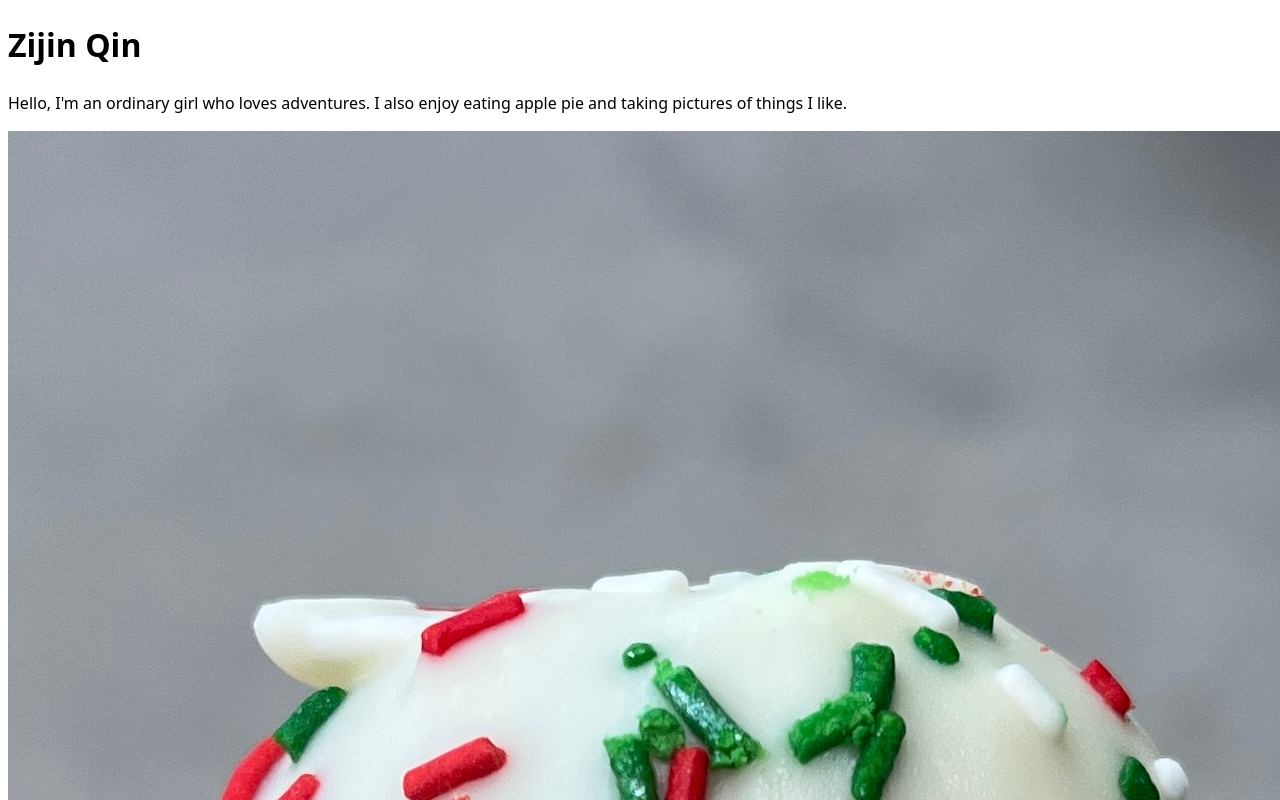
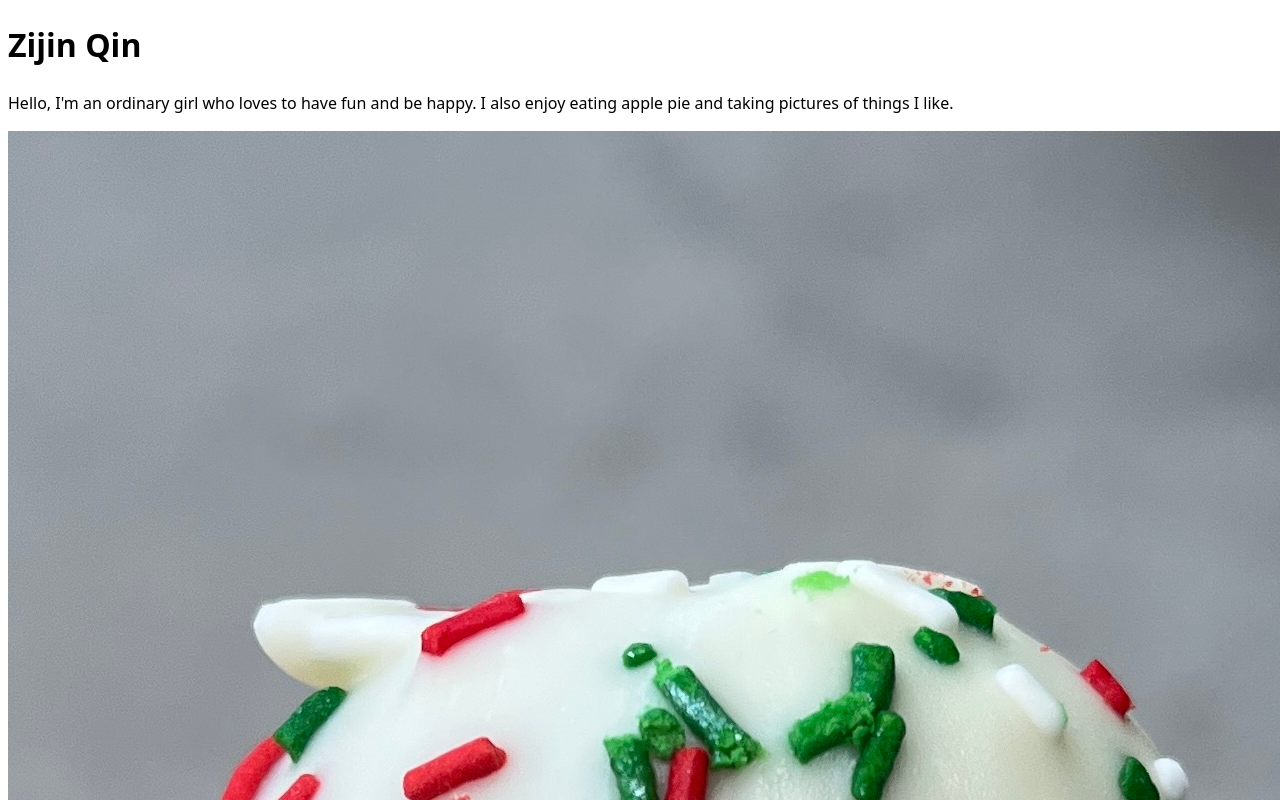
Before and after one commit to zijin-qin/portfolio, a plain HTML site: page index.html in a window 1280 px wide. Shown: the top 800 px of the page. Drawn offline with Linux system fonts and the light colour scheme.

```diff
--- a/index.html
+++ b/index.html
@@ -8,7 +8,7 @@
 </head>
 <body>
     <h1>Zijin Qin</h1>
-    <p>Hello, I'm an ordinary girl who loves adventures. I also enjoy eating apple pie and taking pictures of things I like.</p>
+    <p>Hello, I'm an ordinary girl who loves to have fun and be happy. I also enjoy eating apple pie and taking pictures of things I like.</p>
 
     <img src="images/christmas_cake_pop.jpg" alt="White cake pop decorated with red and green sprinkles">
 </body>
```
Also changed, not shown: contact/index.html (+2 -0 lines).
